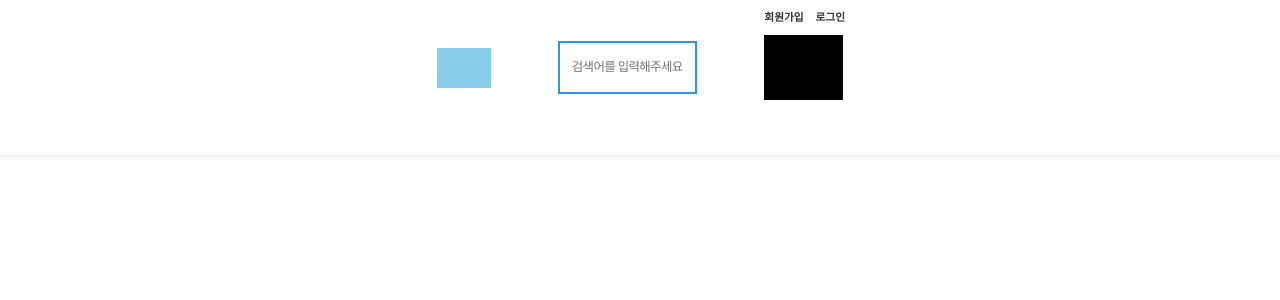
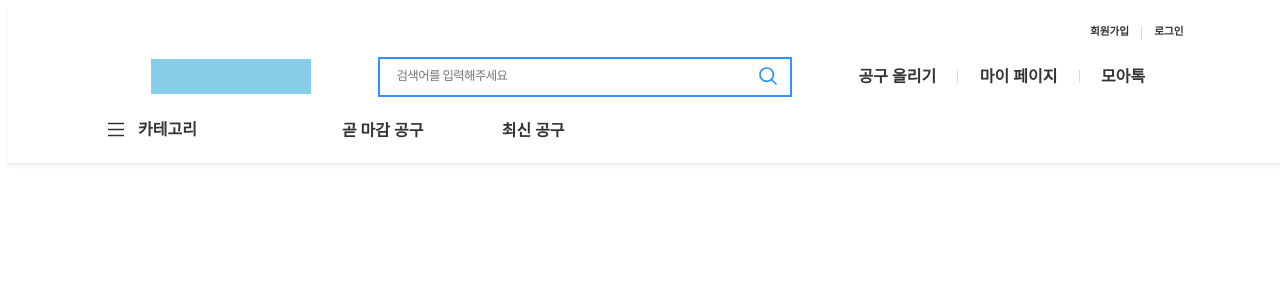
Before and after one commit to dyongchan/cammoa_frontend, a React (Vite) app: page / in a window 1280 px wide. Shown: the top 300 px of the page. Built offline with nearby package versions, Linux system fonts and the light colour scheme; a web font is replaced by a local one.

Commit message:
feat(heder): 헤더 구현(#8)

```diff
--- a/src/layout/Header/Header.jsx
+++ b/src/layout/Header/Header.jsx
@@ -1,19 +1,37 @@
 import styled from 'styled-components';
 import SearchBar from '@layout/SearchBar/SearchBar';
+import pxToRem from '@utils/pxToRem';
+import CategoryIcon from '@assets/icons/category-icon.svg?react';
 
 const Header = () => {
   return (
     <HeaderContainer>
       <AccountArea>
         <AccountText>회원가입</AccountText>
+        <Divider></Divider>
         <AccountText>로그인</AccountText>
       </AccountArea>
       <MainHeader>
         <Logo></Logo>
         <SearchBar></SearchBar>
-        <MainText></MainText>
+        <FeaturePanel>
+          <FeatureText>공구 올리기</FeatureText>
+          <Divider></Divider>
+          <FeatureText>마이 페이지</FeatureText>
+          <Divider></Divider>
+          <FeatureText>모아톡</FeatureText>
+        </FeaturePanel>
       </MainHeader>
-      <div></div>
+      <CategoryContainer>
+        <Category>
+          <CategoryMarker />
+          <CategoryText>카테고리</CategoryText>
+        </Category>
+        <GroupPurchase>
+          <CategoryText>곧 마감 공구</CategoryText>
+          <CategoryText>최신 공구</CategoryText>
+        </GroupPurchase>
+      </CategoryContainer>
     </HeaderContainer>
   );
 };
@@ -22,18 +40,23 @@ export default Header;
 
 const HeaderContainer = styled.header`
   width: 100%;
+  padding: 10px 435px;
   height: 155px;
-  padding: 0 435px;
+  position: fixed;
+  z-index: 100;
 
-  position: fixed;
+  display: flex;
   flex-direction: column;
+  justify-content: center;
   align-items: center;
 
   box-shadow: 0px 3px 4px 0px rgba(0, 0, 0, 0.07);
 `;
+
 const AccountArea = styled.div`
-  height: 35px;
-  padding: 12px 0;
+  width: 1080px;
+  height: ${pxToRem(35)};
+  padding: ${pxToRem(12)} ${pxToRem(5)};
   white-space: nowrap;
 
   display: flex;
@@ -44,28 +67,89 @@ const AccountArea = styled.div`
 
 const AccountText = styled.p`
   ${({ theme }) => theme.fontStyles.Body8}
-  line-height: 12px;
+  line-height: 1.5;
+`;
+
+const Divider = styled.span`
+  width: 1px;
+  height: 13px;
+  flex-shrink: 0;
+  background-color: #d9d9d9;
 `;
 
 const MainHeader = styled.div`
-  height: 65px;
-  padding: 12px 2px;
+  width: fit-content;
+  height: ${pxToRem(65)};
+  padding: ${pxToRem(12)} ${pxToRem(2)};
 
   display: flex;
   justify-content: center;
   align-items: center;
   gap: 65px;
 `;
+
 const Logo = styled.div`
-  width: 180px;
-  height: 40px;
+  width: ${pxToRem(180)};
+  height: ${pxToRem(40)};
 
   background-color: skyblue;
+  flex-shrink: 0;
 `;
 
-const MainText = styled.div`
-  width: 265px;
-  height: 65px;
+const FeaturePanel = styled.div`
+  height: ${pxToRem(65)};
 
-  background-color: black;
+  display: flex;
+  justify-content: space-between;
+  align-items: center;
+  white-space: nowrap;
+  gap: ${pxToRem(24)};
+
+  flex-shrink: 0;
 `;
+
+const FeatureText = styled.p`
+  ${({ theme }) => {
+    theme.fontStyles.Body7;
+  }};
+  font-weight: 700;
+`;
+
+const CategoryContainer = styled.div`
+  width: 1080px;
+  height: ${pxToRem(55)};
+  white-space: nowrap;
+
+  display: flex;
+  justify-content: flex-start;
+  gap: 145px;
+`;
+
+const Category = styled.div`
+  width: ${pxToRem(100)};
+  height: ${pxToRem(55)};
+
+  display: flex;
+  align-items: center;
+`;
+const CategoryMarker = styled(CategoryIcon)`
+  margin-right: 14px;
+`;
+
+const GroupPurchase = styled.div`
+  widht: ${pxToRem(300)};
+  height: ${pxToRem(56)};
+
+  display: flex;
+  flex-
+  justify-content: center;
+  align-items: center;
+
+  gap:${pxToRem(88)};
+`;
+const CategoryText = styled.p`
+  ${({ theme }) => {
+    theme.fontStyles.Body6.fontStyles;
+  }};
+  font-weight: 700;
+`;
--- a/src/layout/SearchBar/SearchBar.jsx
+++ b/src/layout/SearchBar/SearchBar.jsx
@@ -1,4 +1,6 @@
+import pxToRem from '@utils/pxToRem';
 import styled from 'styled-components';
+import Magnifier from '@assets/icons/search-icon.svg?react';
 
 const SearchBar = () => {
   return (
@@ -12,23 +14,27 @@ const SearchBar = () => {
 export default SearchBar;
 
 const SearchBarForm = styled.form`
-  width: 470px;
-  height: 65px;
-  padding: 12px 2px;
+  width: ${pxToRem(470)};
+  height: ${pxToRem(65)};
+  padding: ${pxToRem(12)} ${pxToRem(2)};
 
   display: flex;
+  position: relative;
   justify-content: space-between;
   align-items: center;
 `;
 const SearchInput = styled.input`
   width: 100%;
-  padding: 17px 12px;
+  height: 40px;
+  padding: 12px 17px;
 
   color: #a7b2bc;
   ${({ theme }) => theme.fontStyles.Body7}
   border: 2px solid #3092FA;
 `;
-const SearchButton = styled.button`
+const SearchButton = styled(Magnifier)`
   width: fit-content;
   height: fit-content;
+  position: absolute;
+  right: 17px;
 `;
--- a/src/styles/global/_base.scss
+++ b/src/styles/global/_base.scss
@@ -28,8 +28,4 @@ body {
 
   background-color: v.$background-color;
   color: v.$font-base-color;
-
-  @media (max-width: 480px) {
-    padding-top: 80px;
-  }
 }
--- a/src/styles/global/_normalize.scss
+++ b/src/styles/global/_normalize.scss
@@ -22,8 +22,6 @@ html {
 }
 
 body {
-  width: 100vw;
-  margin: 0 auto;
   font-family:
     system-ui,
     -apple-system,
```
Also changed, not shown: src/assets/icons/category-icon.svg (added), src/assets/icons/search-icon.svg (renamed from src/assests/icons/search-icon.svg).
